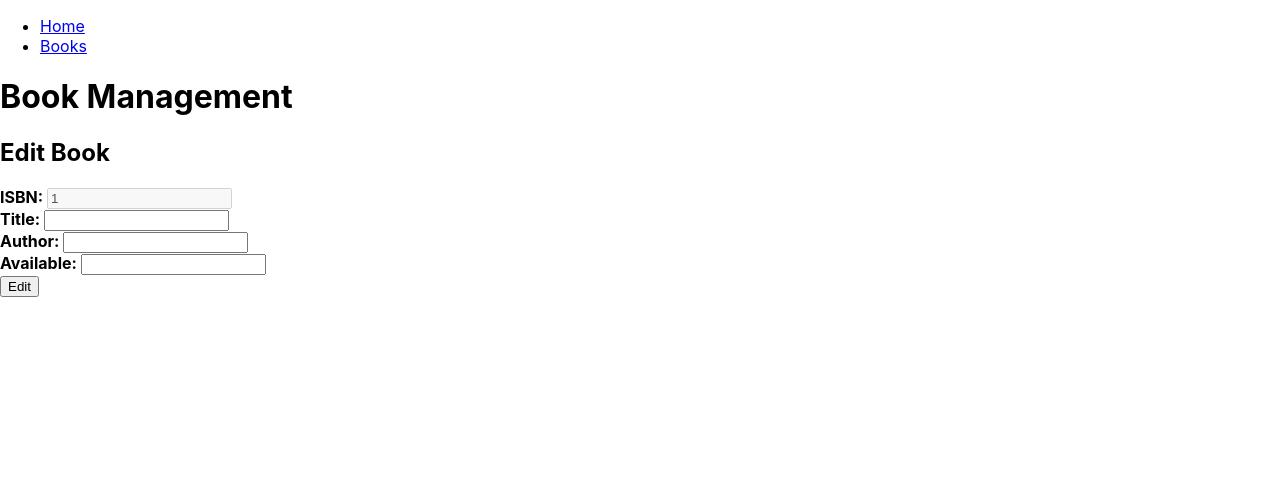
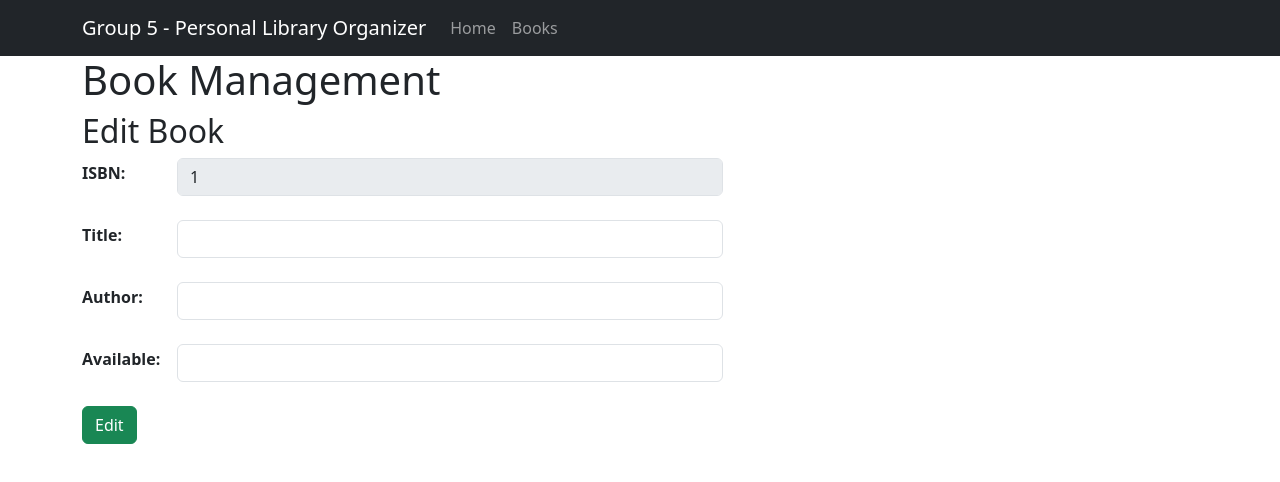
Before and after one commit to lanhhoang/personal-library-organizer-fe, a React (Create React App) app: page /books/edit/1 in a window 1280 px wide. Shown: the top 482 px of the page. Built offline with nearby package versions, Linux system fonts and the light colour scheme; no server answers.

Commit message:
Add styling

```diff
--- a/src/App.js
+++ b/src/App.js
@@ -1,27 +1,31 @@
 import React from "react";
 import { Switch, Route, Link } from "react-router-dom";
 
-import "./App.css";
+import Container from "react-bootstrap/Container";
+import Nav from "react-bootstrap/Nav";
+import Navbar from "react-bootstrap/Navbar";
 
 import Home from "./pages/Home";
 import Books from "./components/Books";
 import EditBook from "./components/EditBook";
 import ShowBook from "./components/ShowBook";
 
+import "bootstrap/dist/css/bootstrap.css";
+
 function App() {
   return (
-    <div className="App">
-      <div>
-        <nav>
-          <ul>
-            <li>
-              <Link to="/">Home</Link>
-            </li>
-            <li>
-              <Link to="/books">Books</Link>
-            </li>
-          </ul>
-        </nav>
+    <>
+      <Navbar expand="lg" bg="dark" data-bs-theme="dark">
+        <Container>
+          <Navbar.Brand href="/">
+            Group 5 - Personal Library Organizer
+          </Navbar.Brand>
+          <Nav className="me-auto">
+            <Nav.Link href="/">Home</Nav.Link>
+            <Nav.Link href="/books">Books</Nav.Link>
+          </Nav>
+        </Container>
+      </Navbar>
 
       <Switch>
         <Route exact path="/" component={Home} />
@@ -35,8 +39,7 @@ function App() {
         />
         <Route path="/books" component={Books} />
       </Switch>
-      </div>
-    </div>
+    </>
   );
 }
 
--- a/src/components/Books.jsx
+++ b/src/components/Books.jsx
@@ -1,5 +1,12 @@
 import React, { useState, useEffect } from "react";
-import { Link } from "react-router-dom";
+
+import Button from "react-bootstrap/Button";
+import Col from "react-bootstrap/Col";
+import Container from "react-bootstrap/Container";
+import Form from "react-bootstrap/Form";
+import { LinkContainer } from "react-router-bootstrap";
+import Row from "react-bootstrap/Row";
+import Table from "react-bootstrap/Table";
 
 const apiUrl = process.env.REACT_APP_API_URL;
 
@@ -76,30 +83,39 @@ const Books = () => {
   };
 
   return (
-    <div>
+    <Container>
       <h1>Book Management</h1>
 
       {/* Create Book Form */}
       <h2>Create Book</h2>
-      <form onSubmit={createBook}>
-        <label>
-          <strong>ISBN: </strong>
-        </label>
-        <input
-          type="text"
-          value={isbn}
-          onChange={(e) => setIsbn(e.target.value)}
-        />
-        <br />
-        <button type="submit">Create</button>
-      </form>
+      <Form onSubmit={createBook}>
+        <Row className="align-items-center">
+          <Col xs="auto">
+            <Form.Label>
+              <strong>ISBN: </strong>
+            </Form.Label>
+          </Col>
+          <Col xs="auto">
+            <Form.Control
+              type="text"
+              value={isbn}
+              onChange={(e) => setIsbn(e.target.value)}
+            />
+          </Col>
+          <Col xs="auto">
+            <Button type="submit" variant="primary">
+              Create
+            </Button>
+          </Col>
+        </Row>
+      </Form>
 
       {/* List of Books */}
       <h2>Books</h2>
       {books.length === 0 ? (
         <p>Book List is empty</p>
       ) : (
-        <table>
+        <Table>
           <thead>
             <tr>
               <th>ISBN</th>
@@ -117,21 +133,35 @@ const Books = () => {
                 <td>{book.author}</td>
                 <td>{book.publishDate}</td>
                 <td colSpan={3}>
-                  <Link to={`/books/show/${book.isbn}`}>Show</Link>
-                  <Link to={`/books/edit/${book.isbn}`}>Edit</Link>
-                  <button
+                  <LinkContainer
+                    to={`/books/show/${book.isbn}`}
+                    className="mx-2"
+                  >
+                    <Button type="button" variant="info">
+                      Show
+                    </Button>
+                  </LinkContainer>
+                  <LinkContainer
+                    to={`/books/edit/${book.isbn}`}
+                    className="mx-2"
+                  >
+                    <Button>Edit</Button>
+                  </LinkContainer>
+                  <Button
+                    className="mx-2"
                     type="button"
+                    variant="danger"
                     onClick={(e) => deleteBook(e, book.isbn)}
                   >
                     Delete
-                  </button>
+                  </Button>
                 </td>
               </tr>
             ))}
           </tbody>
-        </table>
+        </Table>
       )}
-    </div>
+    </Container>
   );
 };
 
--- a/src/components/EditBook.jsx
+++ b/src/components/EditBook.jsx
@@ -1,5 +1,12 @@
 import React, { useState, useEffect } from "react";
 import { useHistory } from "react-router-dom";
+
+
+import Button from "react-bootstrap/Button";
+import Col from "react-bootstrap/Col";
+import Container from "react-bootstrap/Container";
+import Form from "react-bootstrap/Form";
+import Row from "react-bootstrap/Row";
 
 const apiUrl = process.env.REACT_APP_API_URL;
 
@@ -59,51 +66,73 @@ const EditBook = ({ isbn }) => {
   };
 
   return (
-    <div>
+    <Container>
       <h1>Book Management</h1>
 
       {/* Edit Book Form */}
       <h2>Edit Book</h2>
-      <form onSubmit={editBook}>
-        <label>
+      <Form onSubmit={editBook}>
+        <Row className="align-items-center">
+          <Col xs="1">
+            <Form.Label>
               <strong>ISBN: </strong>
-        </label>
-        <input
-          type="type"
-          value={isbn}
-          disabled
-        />
+            </Form.Label>
+          </Col>
+          <Col xs="6">
+            <Form.Control type="type" value={isbn} disabled />
+          </Col>
+        </Row>
         <br />
-        <label>
+        <Row className="align-items-center">
+          <Col xs="1">
+            <Form.Label>
               <strong>Title: </strong>
-        </label>
-        <input
+            </Form.Label>
+          </Col>
+          <Col xs="6">
+            <Form.Control
               type="text"
               value={title}
               onChange={(e) => setTitle(e.target.value)}
             />
+          </Col>
+        </Row>
         <br />
-        <label>
+        <Row className="align-items-center">
+          <Col xs="1">
+            <Form.Label>
               <strong>Author: </strong>
-        </label>
-        <input
+            </Form.Label>
+          </Col>
+          <Col xs="6">
+            <Form.Control
               type="text"
               value={author}
               onChange={(e) => setAuthor(e.target.value)}
             />
+          </Col>
+        </Row>
         <br />
-        <label>
+        <Row className="align-items-center">
+          <Col xs="1">
+            <Form.Label>
               <strong>Available: </strong>
-        </label>
-        <input
+            </Form.Label>
+          </Col>
+          <Col xs="6">
+            <Form.Control
               type="text"
               value={publishDate}
               onChange={(e) => setPublishDate(e.target.value)}
             />
+          </Col>
+        </Row>
         <br />
-        <button type="submit">Edit</button>
-      </form>
-    </div>
+        <Button type="submit" variant="success">
+          Edit
+        </Button>
+      </Form>
+    </Container>
   );
 };
 
--- a/src/components/Reviews.jsx
+++ b/src/components/Reviews.jsx
@@ -1,4 +1,10 @@
 import React, { useState, useEffect } from "react";
+
+import Button from "react-bootstrap/Button";
+import Col from "react-bootstrap/Col";
+import Form from "react-bootstrap/Form";
+import Row from "react-bootstrap/Row";
+import Table from "react-bootstrap/Table";
 
 const apiUrl = process.env.REACT_APP_API_URL;
 
@@ -138,29 +144,44 @@ const Reviews = ({ isbn }) => {
   }
 
   return (
-    <div>
+    <>
       <h2>Create Review</h2>
-      <form onSubmit={createReview}>
-        <label>
+      <Form onSubmit={createReview}>
+        <Row className="align-items-center">
+          <Col xs="1">
+            <Form.Label>
               <strong>Reviewer: </strong>
-        </label>
-        <input
+            </Form.Label>
+          </Col>
+
+          <Col xs="5">
+            <Form.Control
               type="text"
               value={reviewer}
               onChange={(e) => setReviewer(e.target.value)}
             />
+          </Col>
+        </Row>
         <br />
-        <label>
+        <Row className="align-items-center">
+          <Col xs="1">
+            <Form.Label>
               <strong>Content: </strong>
-        </label>
-        <input
+            </Form.Label>
+          </Col>
+          <Col xs="5">
+            <Form.Control
               type="text"
               value={reviewText}
               onChange={(e) => setReviewText(e.target.value)}
             />
+          </Col>
+        </Row>
         <br />
-        <button type="submit">Create</button>
-      </form>
+        <Button type="submit" variant="success">
+          Create
+        </Button>
+      </Form>
 
       <h2>Reviews</h2>
       {reviews.length === 0 ? (
@@ -170,8 +191,9 @@ const Reviews = ({ isbn }) => {
           {reviews.map((review) => (
             <div key={review.reviewId}>
               {isEditing && editedReview.reviewId === review.reviewId ? (
-                <div>
-                  <input
+                <Row className="align-items-center">
+                  <Col xs="6">
+                    <Form.Control
                       type="text"
                       value={editedReview.reviewText}
                       onChange={(e) =>
@@ -181,22 +203,38 @@ const Reviews = ({ isbn }) => {
                         })
                       }
                     />
-                  <button onClick={() => handleSave(review.reviewId)}>
+                  </Col>
+                  <Col xs="auto">
+                    <Button
+                      variant="success"
+                      onClick={() => handleSave(review.reviewId)}
+                    >
                       Save
-                  </button>
-                </div>
+                    </Button>
+                  </Col>
+                </Row>
               ) : (
                 <div>
                   <p>
-                    <strong>{review.reviewer}: </strong>
-                    {review.reviewText}
-                    <button onClick={() => handleEdit(review)}>Edit</button>
-                    <button
+                    <strong>{review.reviewer}: </strong> {review.reviewText}
+                    <Button
+                      className="mx-2"
                       type="button"
-                      onClick={(e) => deleteReview(e, review.bookISBN, review.reviewId)}
+                      variant="primary"
+                      onClick={() => handleEdit(review)}
+                    >
+                      Edit
+                    </Button>
+                    <Button
+                      className="mx-2"
+                      type="button"
+                      variant="danger"
+                      onClick={(e) =>
+                        deleteReview(e, review.bookISBN, review.reviewId)
+                      }
                     >
                       Delete
-                    </button>
+                    </Button>
                   </p>
                 </div>
               )}
@@ -204,7 +242,7 @@ const Reviews = ({ isbn }) => {
           ))}
         </div>
       )}
-    </div>
+    </>
   );
 };
 
--- a/src/components/ShowBook.jsx
+++ b/src/components/ShowBook.jsx
@@ -1,6 +1,9 @@
 import React, { useState, useEffect } from "react";
-import { Link } from "react-router-dom";
 import Reviews from "./Reviews";
+
+import Container from "react-bootstrap/Container";
+import Button from "react-bootstrap/Button";
+import { LinkContainer } from "react-router-bootstrap";
 
 const apiUrl = process.env.REACT_APP_API_URL;
 
@@ -23,7 +26,7 @@ const ShowBook = ({ isbn }) => {
   };
 
   return (
-    <div>
+    <Container>
       <h1>Book Management</h1>
 
       <h2>Book Details</h2>
@@ -46,8 +49,10 @@ const ShowBook = ({ isbn }) => {
 
       <Reviews isbn={isbn} />
 
-      <Link to="/books">Back to Book List</Link>
-    </div>
+      <LinkContainer to="/books">
+        <Button type="button" variant="primary">Back to Book List</Button>
+      </LinkContainer>
+    </Container>
   );
 };
 
--- a/src/pages/Home.jsx
+++ b/src/pages/Home.jsx
@@ -1,12 +1,12 @@
 import React from "react";
 import Books from "../components/Books";
 
+import Container from "react-bootstrap/Container";
+
 const Home = () => {
-  return <div>
-    <h1>Group 5 - Personal Library Organizer</h1>
-
+  return <Container>
     <Books />
-  </div>;
+  </Container>;
 };
 
 export default Home;
```
Lines whose indentation alone changed are shown as unchanged.
